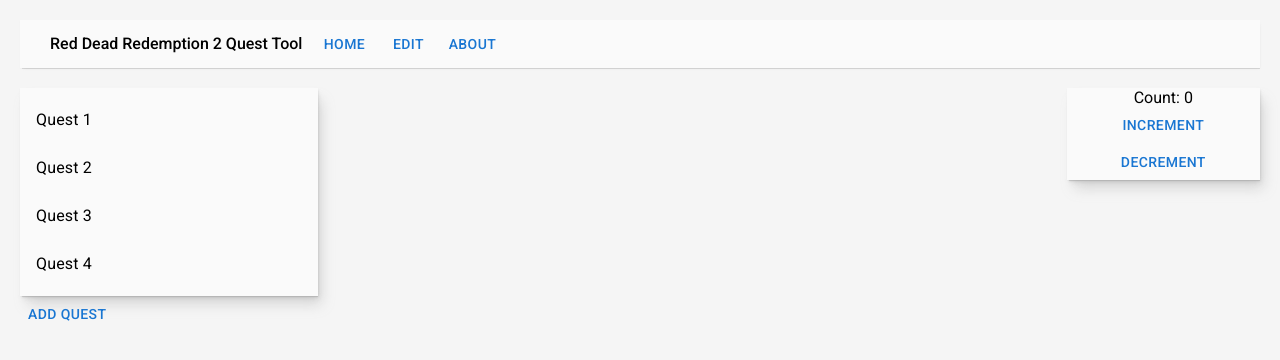
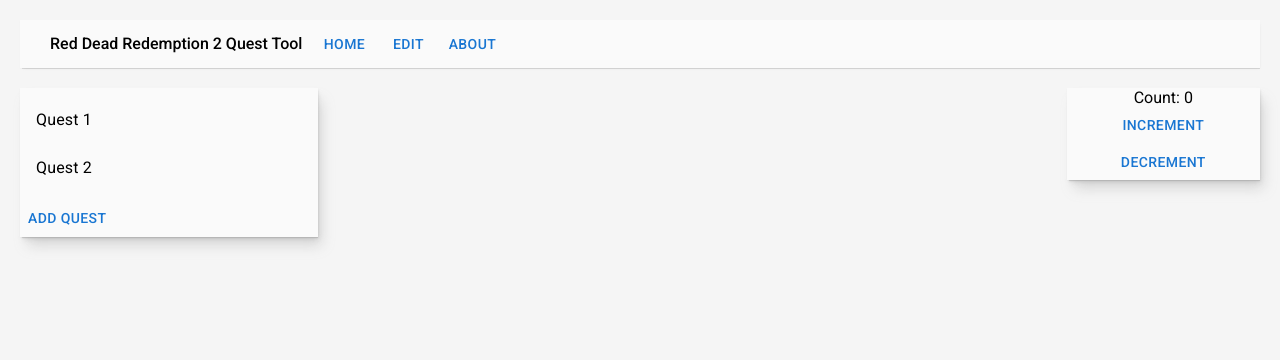
Before and after one commit to Nikurasuu/rdr2quest, a React (Create React App) app: page / in a window 1280 px wide. Shown: the top 360 px of the page. Built offline with nearby package versions, Linux system fonts and the light colour scheme.

Commit message:
Moved addQuest Button

```diff
--- a/src/App.js
+++ b/src/App.js
@@ -22,28 +22,26 @@
       type: "Type 2",
       location: "Location 2",
       reward: "Reward 2"
-  },
-  {
-      name: "Quest 3",
-      description: "Description 3",
-      type: "Type 3",
-      location: "Location 3",
-      reward: "Reward 3"
-  },
-  {
-      name: "Quest 4",
-      description: "Description 4",
-      type: "Type 4",
-      location: "Location 4",
-      reward: "Reward 4"
-  },
-
+  }
 ];
 
+
 function App() {
-  const [quests] = React.useState(quest);
+  const [quests, setQuests] = React.useState(quest);
   const [activeQuest, setActiveQuest] = React.useState(null);
-  console.log(activeQuest);
+
+  const addQuest = () => {
+    let questLength = quests.length;
+    const newQuest = {
+      name: "Quest " + (questLength + 1).toString(),
+      description: "Description " + (questLength + 1).toString(),
+      type: "Type " + (questLength + 1).toString(),
+      location: "Location " + (questLength + 1).toString(),
+      reward: "Reward " + (questLength + 1).toString()
+    };
+    setQuests([...quests, newQuest]);
+    console.log(quests);
+  };
 
   return (
     <div className="App" id='app'>
@@ -54,7 +52,10 @@
 
         <Grid item xs={12} sm={3}>
           <FadeIn duration={1000}>
-            <QuestList quests={quests} onSelectHandler={setActiveQuest}/>
+          <div className="QuestList">
+              <QuestList quests={quests} onSelectHandler={setActiveQuest}/>
+              <Button onClick={addQuest}> Add Quest </Button>
+            </div>
           </FadeIn>
         </Grid>
 
@@ -75,20 +76,8 @@
         </Grid>
 
       </Grid>
-      <Button onClick={() => addQuest()}> Add Quest </Button>
     </div>
   );
 }
 
-function addQuest(){
-  quest.push({
-    name: "Quest 5",
-    description: "Description 5",
-    type: "Type 5",
-    location: "Location 5",
-    reward: "Reward 5"
-  });
-  console.log(quest);
-}
-
 export default App;
--- a/src/components/QuestList.js
+++ b/src/components/QuestList.js
@@ -6,7 +6,7 @@
 
 function QuestList({quests, onSelectHandler}) {
   return (
-    <div className="QuestList">
+
       <List>
         {quests.map((quest) => (
           <ListItem disablePadding>
@@ -16,7 +16,7 @@
           </ListItem>
         ))}
       </List>
-    </div>
+
   );
 }
 
```
